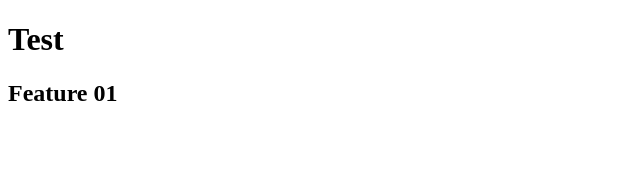
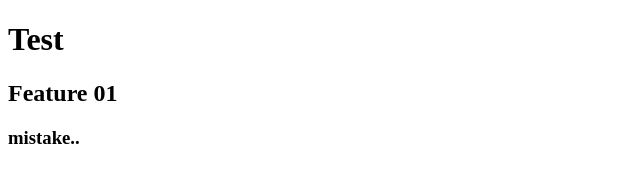
Before and after one commit to mlcs1999/copilot-test, a plain HTML site: page index.html in a window 1280 px wide. Shown: the full height of the page, 0-640 px from the left. Drawn offline with Linux system fonts and the light colour scheme.

Commit message:
find mistake

```diff
--- a/index.html
+++ b/index.html
@@ -8,5 +8,6 @@
   <body>
     <h1>Test</h1>
     <h2>Feature 01</h2>
+    <h3>mistake..</h3
   </body>
 </html>
```
